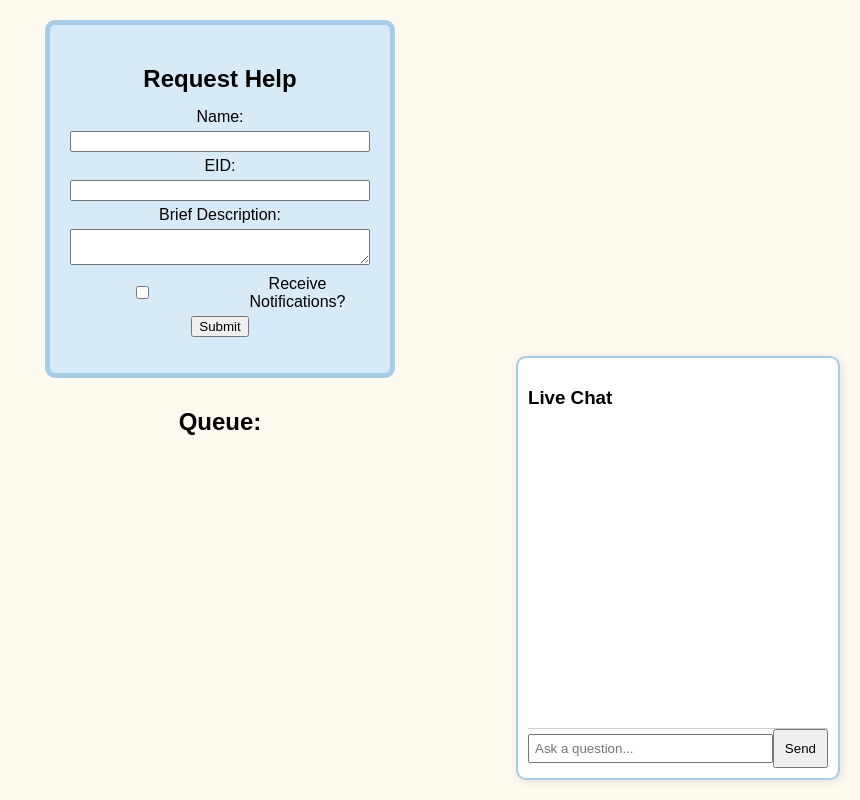
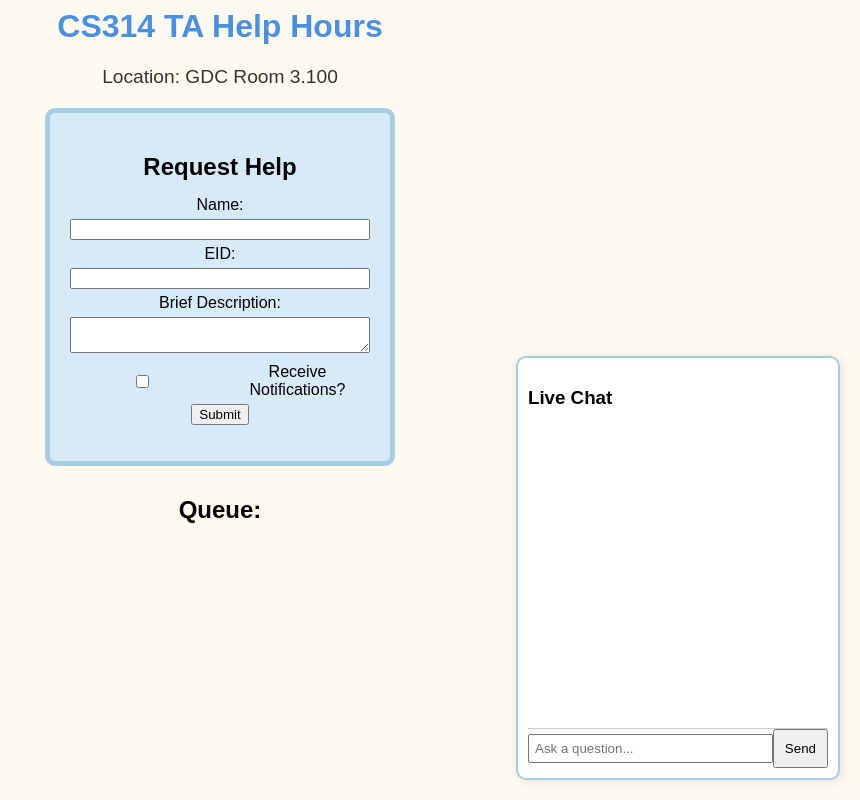
Before and after one commit to caitlin8105/wics-hackathon, a plain HTML site: page 314.html in a window 1280 px wide. Shown: the whole page, without its empty margins (420-1280 px from the left). Drawn offline with Linux system fonts and the light colour scheme.

Commit message:
CS314 and Location

```diff
--- a/314.html
+++ b/314.html
@@ -70,6 +70,16 @@
       .chat-input button {
         padding: 5px 10px;
       }
+      h1 {
+      text-align: center;
+      font-size: 2em;
+      color: #4a90e2;
+      }
+      p {
+        text-align: center;
+        font-size: 1.2em;
+        color: #333;
+      }
     </style>
     <script>
       let queue = []; // Store the queue of names
@@ -125,6 +135,8 @@
     </script>
   </head>
   <body>
+    <h1>CS314 TA Help Hours</h1>
+    <p>Location: GDC Room 3.100</p>
     <div class="form-container">
       <h2>Request Help</h2>
       <form onsubmit="addToQueue(event)">
```
Also changed, not shown: WaitingQueue.html (+1 -0 lines).
